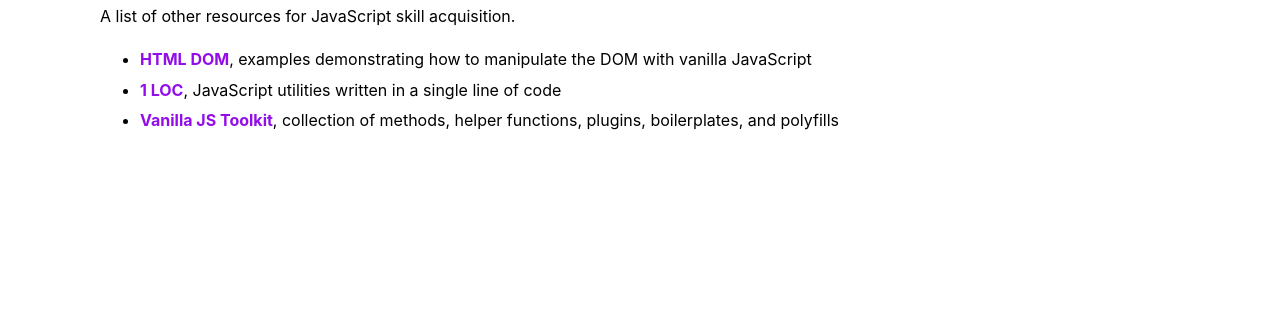
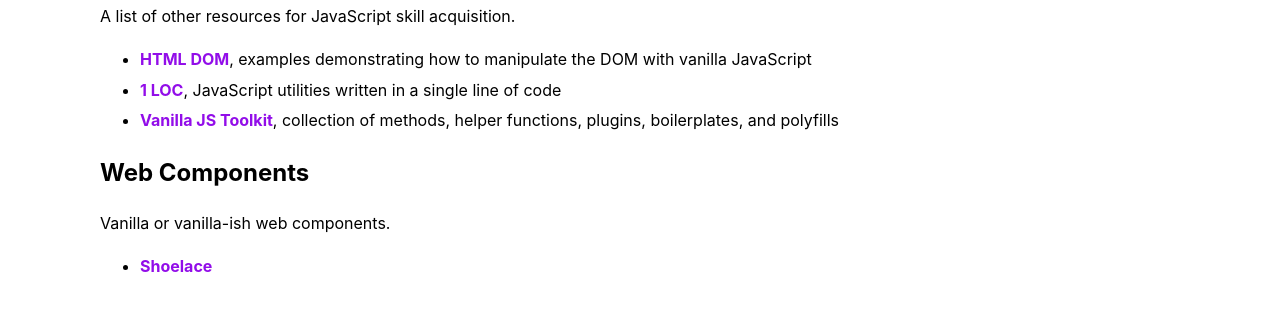
Before and after one commit to rchillard/script.schule, a plain HTML site: page resources.html in a window 1280 px wide. Shown: the part 197-508 px from the top of the page. Drawn offline with Linux system fonts and the light colour scheme.

Commit message:
Add Shoelace to resources page

```diff
--- a/resources.html
+++ b/resources.html
@@ -54,7 +54,11 @@
         <li><a href="https://1loc.dev/">1 LOC</a>, JavaScript utilities written in a single line of code</li>
         <li><a href="https://vanillajstoolkit.com/">Vanilla JS Toolkit</a>, collection of methods, helper functions, plugins, boilerplates, and polyfills</li>
     </ul>
-
+    <h2>Web Components</h2>
+    <p>Vanilla or vanilla-ish web components.</p>
+    <ul>
+      <li><a href="https://shoelace.style/">Shoelace</a></li>
+    </ul>
   </main>
   <footer>
   </footer>
```
